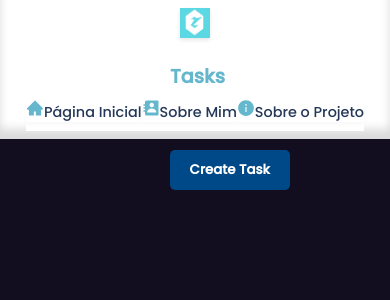
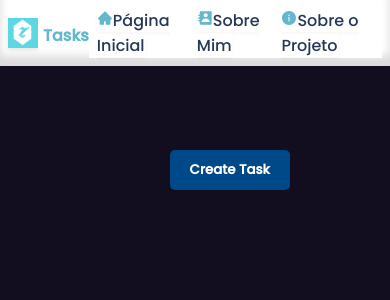
Before and after one commit to GuilhermeGomesti1/MyApiSystem, a Next.js app: page /tasks in a window 390 px wide. Shown: the top 300 px of the page. Built offline with nearby package versions, Linux system fonts and the light colour scheme.

Commit message:
Update styles.module.css

```diff
--- a/src/components/header/styles.module.css
+++ b/src/components/header/styles.module.css
@@ -83,28 +83,31 @@
 
 @media (max-width: 768px) {
   .header {
-    flex-direction: column;
-    align-items: center;
-    padding: 0.5rem;
+    flex-direction: row;
+    padding: 0.5rem; /* Reduzindo o padding para economizar espaço */
   }
 
-  .logo { width: 30px;
+  .logo {
+    width: 30px; /* Tornando o logo um pouco menor */
     height: 30px;
-    margin-bottom: 1rem;
   }
 
   .headerh2 {
-    font-size: 1.2rem;
-    margin: 0;
-    padding-top: 0.5rem;
+    font-size: 16px; /* Tornando o texto do cabeçalho um pouco menor */
+    padding-top: 5px;
   }
 
   .navList {
-    text-align: center;
+    margin-left: auto; /* Movendo a lista de navegação para a direita */
   }
 
   .navItem {
-    margin: 0.5rem 0;
-    font-size: 0.9rem;
+    margin: 0 0.5rem; /* Reduzindo a margem dos itens de navegação */
+  }
+
+  .homeIcon,
+  .sobreMimIcon,
+  .sobreProjeto {
+    font-size: 16px; /* Tornando os ícones um pouco menores */
   }
 }
```
